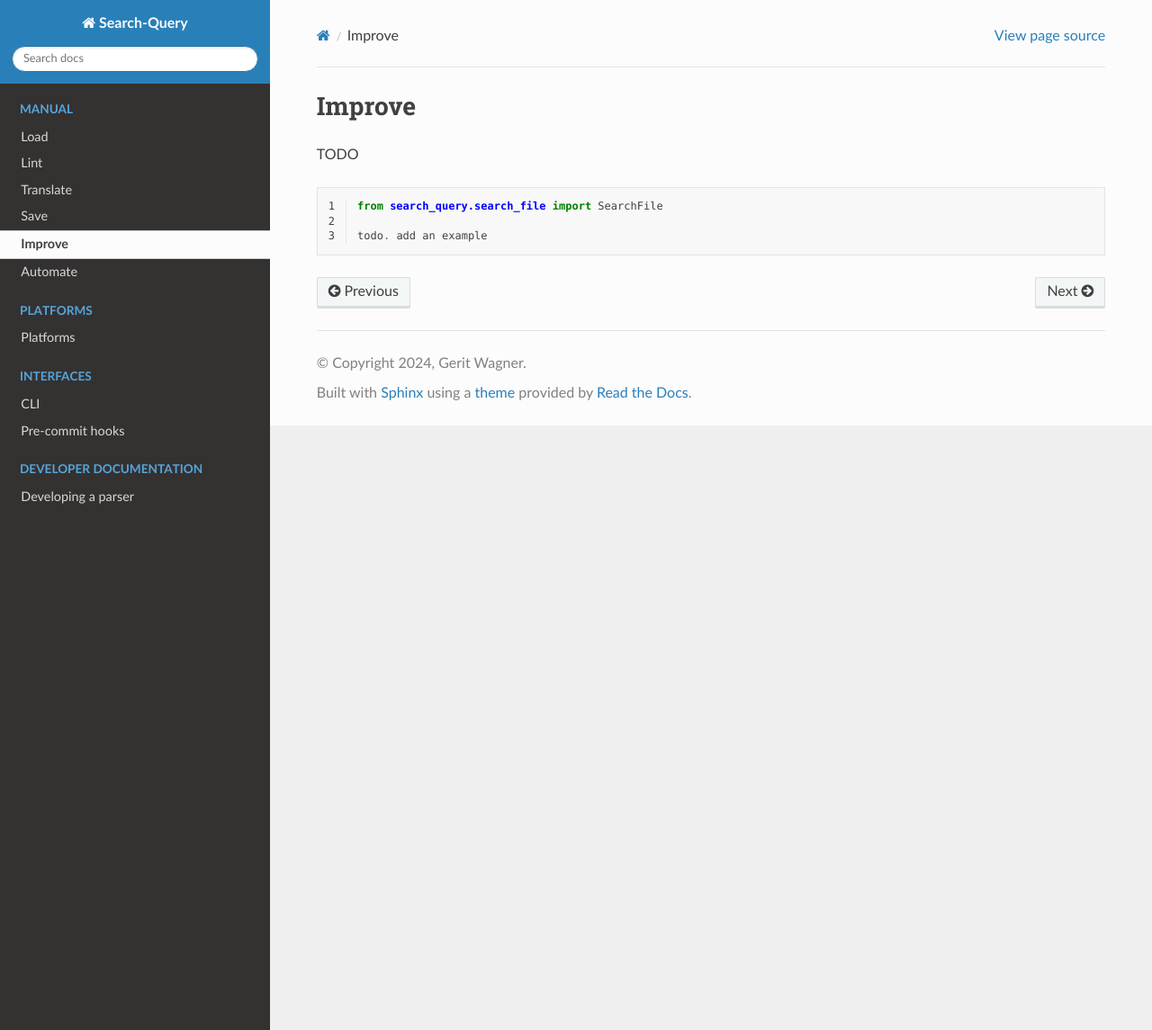
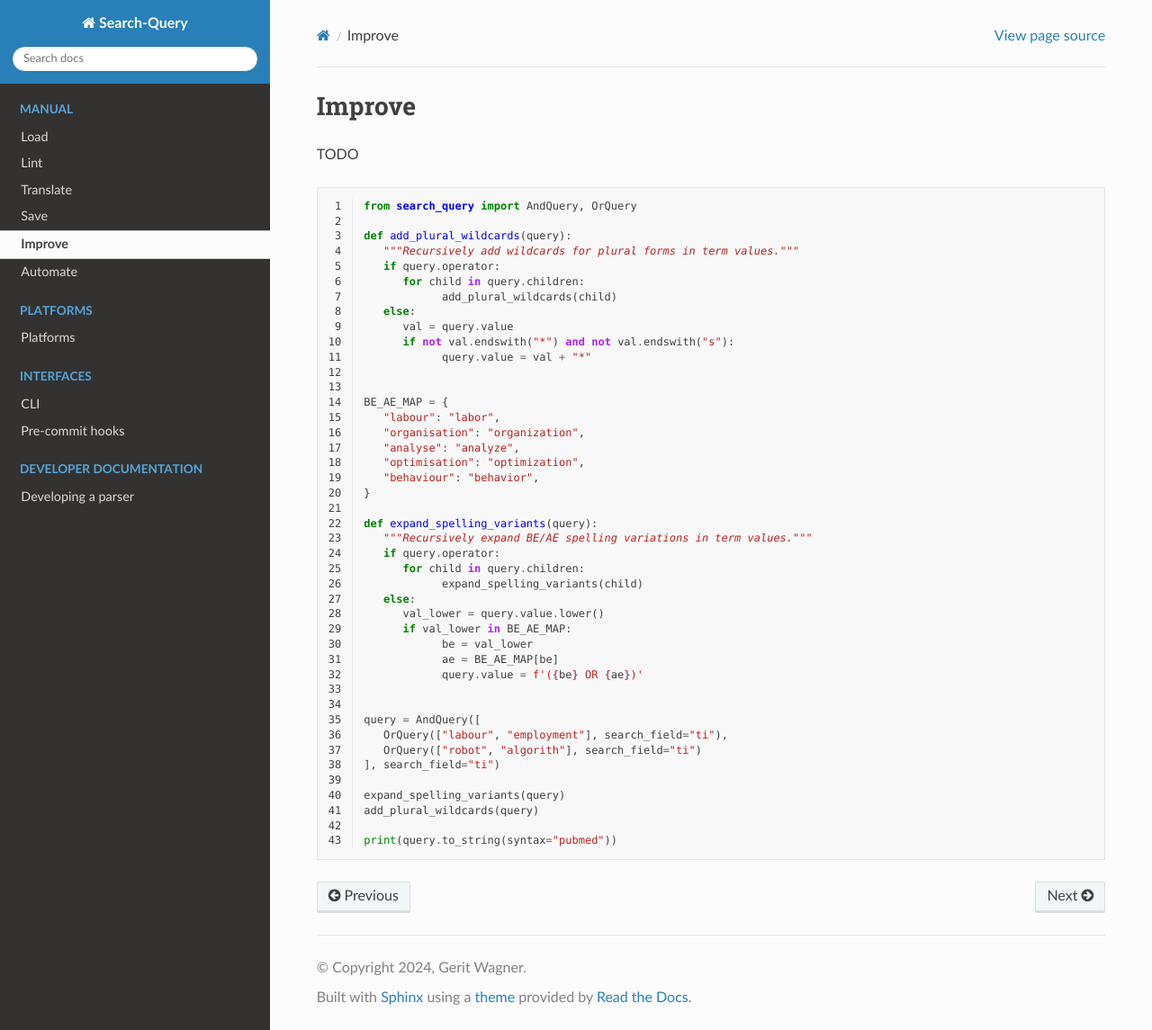
Before and after one commit to CoLRev-Environment/search-query, a Sphinx documentation site: the page built from docs/source/improve.rst, in a window 1280 px wide and 1145 px high. Shown: the whole window at 90% size. Built offline with Sphinx 7.4.7 and the Read the Docs theme 3.1.0, drawn with Linux system fonts in a browser that asks for light colours.

Commit message:
notes for docs/improve

```diff
--- a/docs/source/improve.rst
+++ b/docs/source/improve.rst
@@ -8,6 +8,46 @@ TODO
 .. code-block:: python
    :linenos:
 
-   from search_query.search_file import SearchFile
+   from search_query import AndQuery, OrQuery
 
-   todo. add an example
+   def add_plural_wildcards(query):
+      """Recursively add wildcards for plural forms in term values."""
+      if query.operator:
+         for child in query.children:
+               add_plural_wildcards(child)
+      else:
+         val = query.value
+         if not val.endswith("*") and not val.endswith("s"):
+               query.value = val + "*"
+
+
+   BE_AE_MAP = {
+      "labour": "labor",
+      "organisation": "organization",
+      "analyse": "analyze",
+      "optimisation": "optimization",
+      "behaviour": "behavior",
+   }
+
+   def expand_spelling_variants(query):
+      """Recursively expand BE/AE spelling variations in term values."""
+      if query.operator:
+         for child in query.children:
+               expand_spelling_variants(child)
+      else:
+         val_lower = query.value.lower()
+         if val_lower in BE_AE_MAP:
+               be = val_lower
+               ae = BE_AE_MAP[be]
+               query.value = f'({be} OR {ae})'
+
+
+   query = AndQuery([
+      OrQuery(["labour", "employment"], search_field="ti"),
+      OrQuery(["robot", "algorith"], search_field="ti")
+   ], search_field="ti")
+
+   expand_spelling_variants(query)
+   add_plural_wildcards(query)
+
+   print(query.to_string(syntax="pubmed"))
--- a/docs/source/platforms/pubmed.rst
+++ b/docs/source/platforms/pubmed.rst
@@ -4,3 +4,6 @@ PubMed
 ====================
 
 TODO : interface, fields, ...
+
+
+https://pubmed.ncbi.nlm.nih.gov/help/
```
